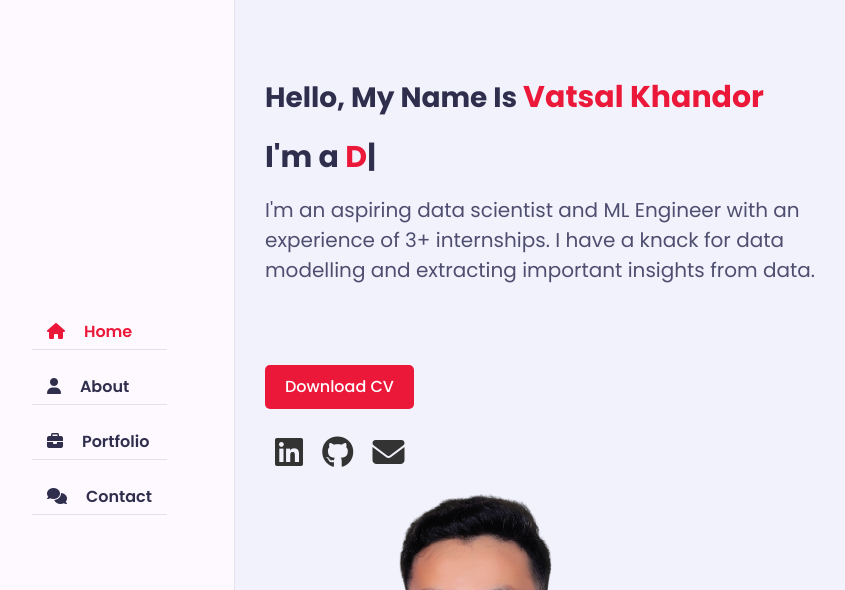
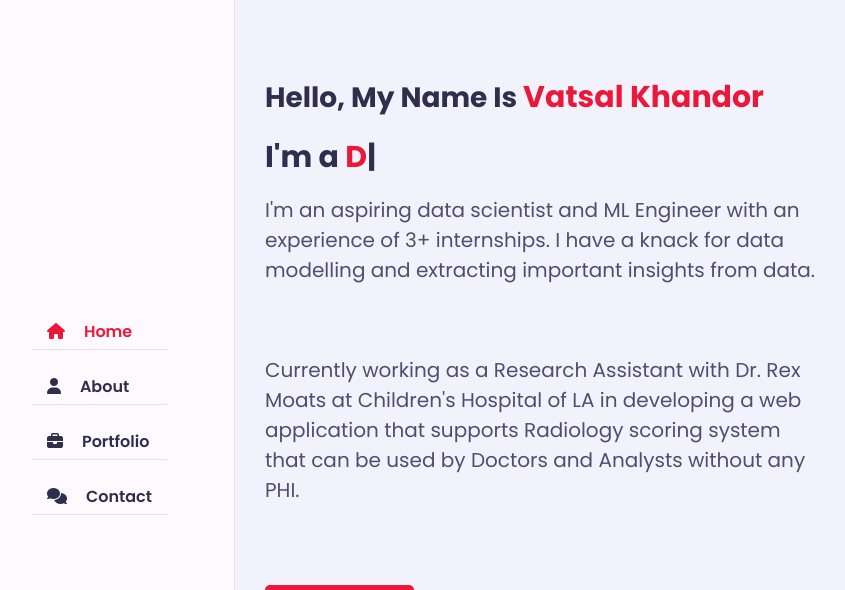
Before and after one commit to khandorvatsal/khandorvatsal.github.io, a plain HTML site: page index.html in a window 1280 px wide. Shown: the top 590 px of the page, without its empty margins (35-880 px from the left). Drawn offline with nearby package versions, Linux system fonts and the light colour scheme; a web font is replaced by a local one.

Commit message:
added latest experience on home page

```diff
--- a/index.html
+++ b/index.html
@@ -34,6 +34,7 @@
               <h3 class="hello">Hello, My Name Is <span class="name">Vatsal Khandor</span></h3>
               <h3 class="my-profession">I'm a <span class="typing"></span></h3>
               <p>I'm an aspiring data scientist and ML Engineer with an experience of 3+ internships. I have a knack for data modelling and extracting important insights from data.</p>
+              <p>Currently working as a Research Assistant with Dr. Rex Moats at Children's Hospital of LA in developing a web application that supports Radiology scoring system that can be used by Doctors and Analysts without any PHI.</p>
                 <a href="Resume/Vatsal Khandor Resume.pdf" class="btn" download>Download CV</a>
                 <ul class="social-icons">
                   <li><a href="https://www.linkedin.com/in/khandorvatsal/" target="_blank"><i class="fab fa-linkedin"></i></a></li>
```
